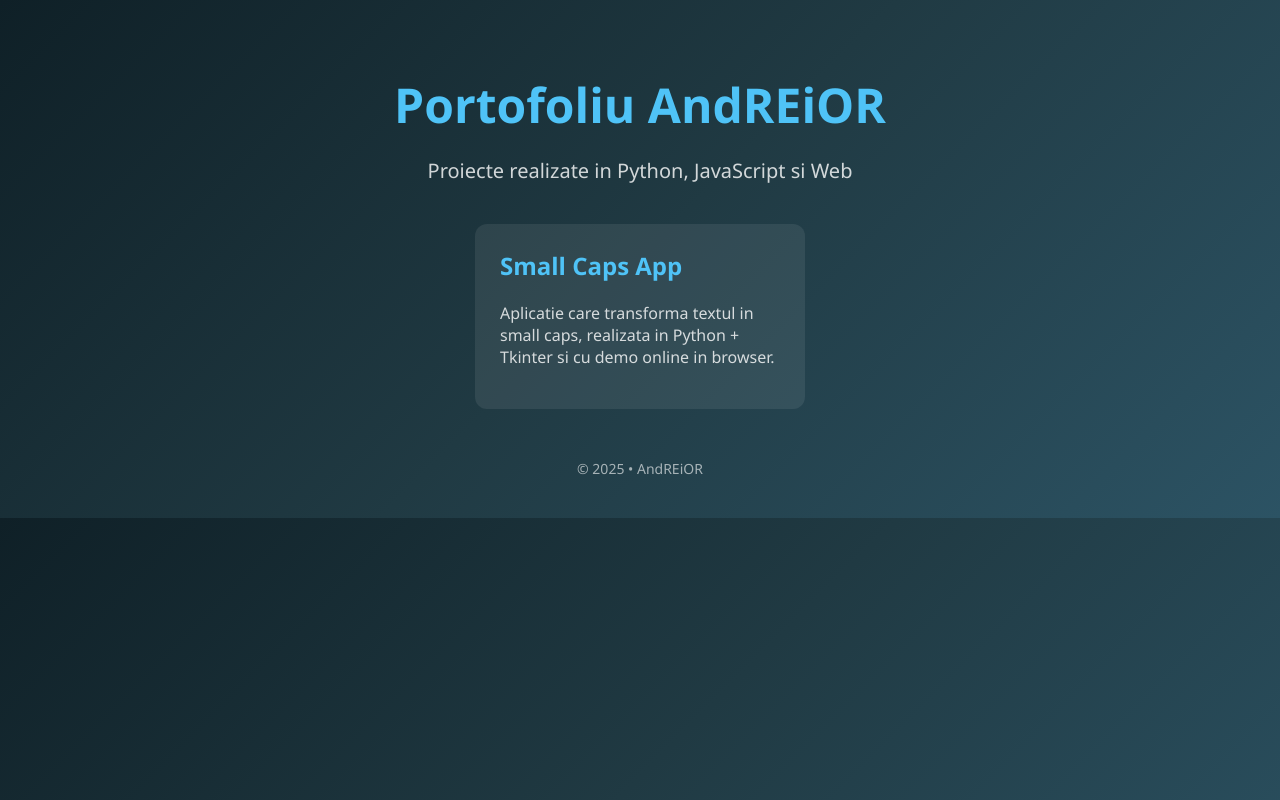
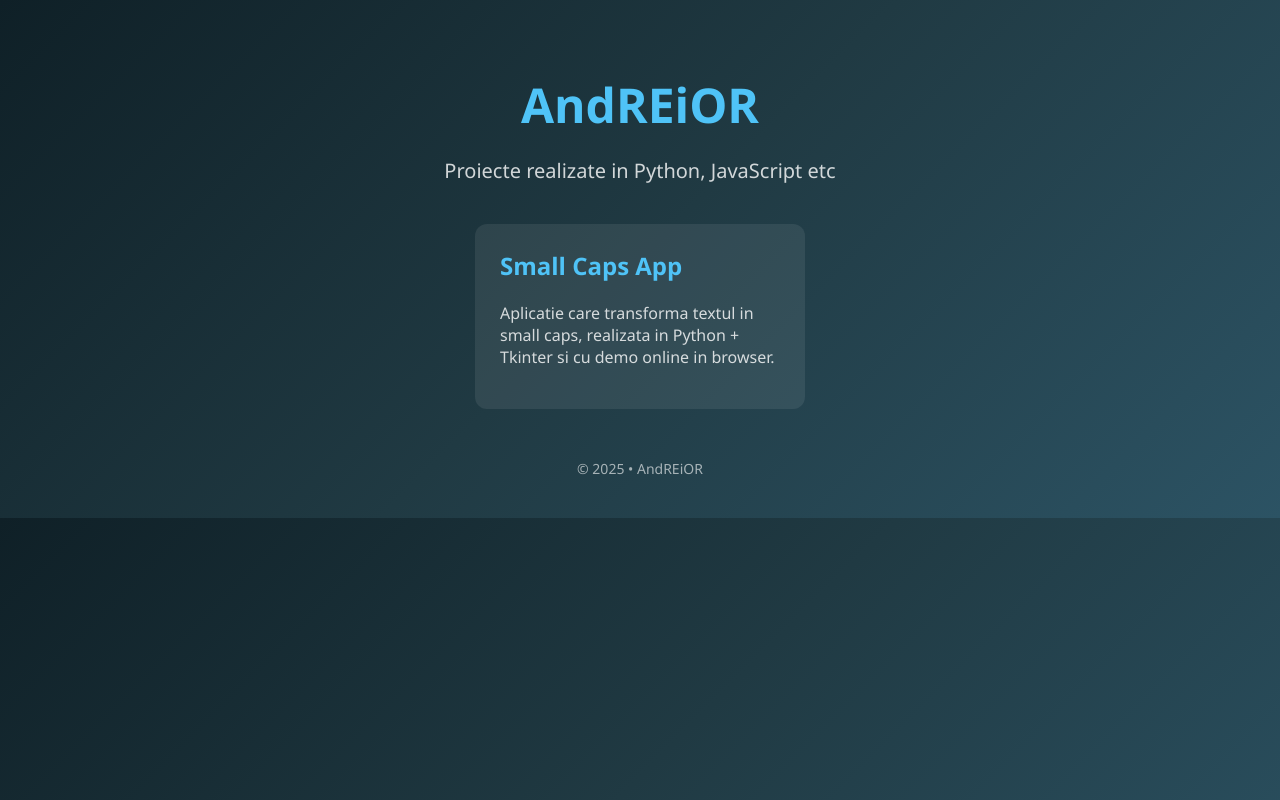
Before and after one commit to AndREiOR5/Portofoliu, a plain HTML site: page index.html in a window 1280 px wide. Drawn offline with Linux system fonts and the light colour scheme.

Commit message:
index.html

```diff
--- a/index.html
+++ b/index.html
@@ -2,7 +2,7 @@
 <html lang="ro">
 <head>
 <meta charset="UTF-8">
-<title>Portofoliu AndREiOR</title>
+<title>AndREiOR</title>
 <style>
 body {
     margin: 0;
@@ -75,8 +75,8 @@ h1 {
 <body>
 
 <div class="container">
-    <h1>Portofoliu AndREiOR</h1>
-    <p class="subtitle">Proiecte realizate in Python, JavaScript si Web</p>
+    <h1>AndREiOR</h1>
+    <p class="subtitle">Proiecte realizate in Python, JavaScript etc</p>
 
     <div class="projects">
         <!-- Small Caps App -->
```
